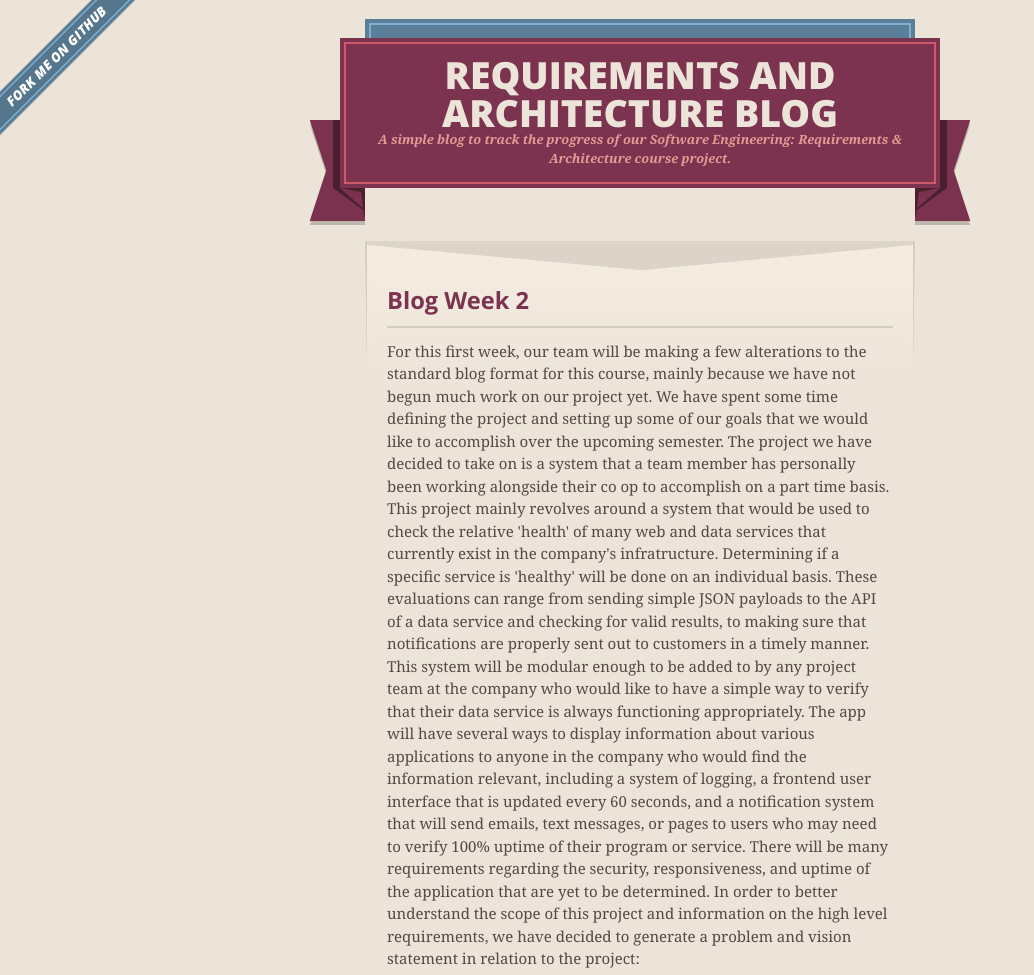
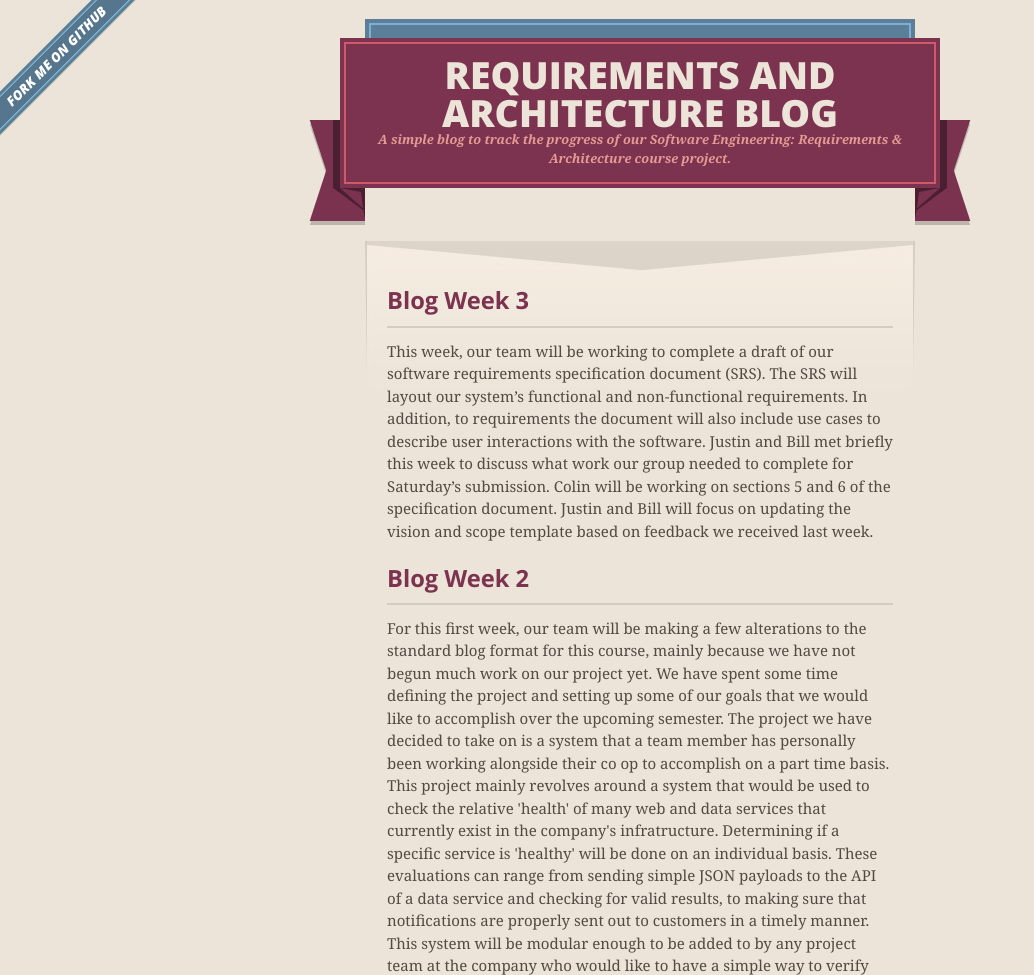
Before and after one commit to jmp3833/RequirementsBlog, a plain HTML site: page index.html in a window 1280 px wide. Shown: the top 975 px of the page, without its empty margins (0-1034 px from the left). Drawn offline with nearby package versions, Linux system fonts and the light colour scheme.

Commit message:
added weekly blog post #3

```diff
--- a/index.html
+++ b/index.html
@@ -45,8 +45,12 @@
 
 
       <section id="main_content">
-        <h3>
-<a name="blog-week-1" class="anchor" href="#blog-week-1"><span class="octicon octicon-link"></span></a>Blog Week 2</h3>
+<h3><a name="blog-week-3" class="anchor" href="#blog-week-3"><span class="octicon octicon-link"></span></a>Blog Week 3</h3>
+
+<p>This week, our team will be working to complete a draft of our software requirements specification document (SRS). The SRS will layout our system’s functional and non-functional requirements. In addition, to requirements the document will also include use cases to describe user interactions with the software. Justin and Bill met briefly this week to discuss what work our group needed to complete for Saturday’s submission. Colin will be working on sections 5 and 6 of the specification document. Justin and Bill will focus on updating the vision and scope template based on feedback we received last week.</p>
+
+
+<h3><a name="blog-week-1" class="anchor" href="#blog-week-1"><span class="octicon octicon-link"></span></a>Blog Week 2</h3>
 
 <p>For this first week, our team will be making a few alterations to the standard blog format for this course, mainly because we have not begun much work on our project yet.
 
```
